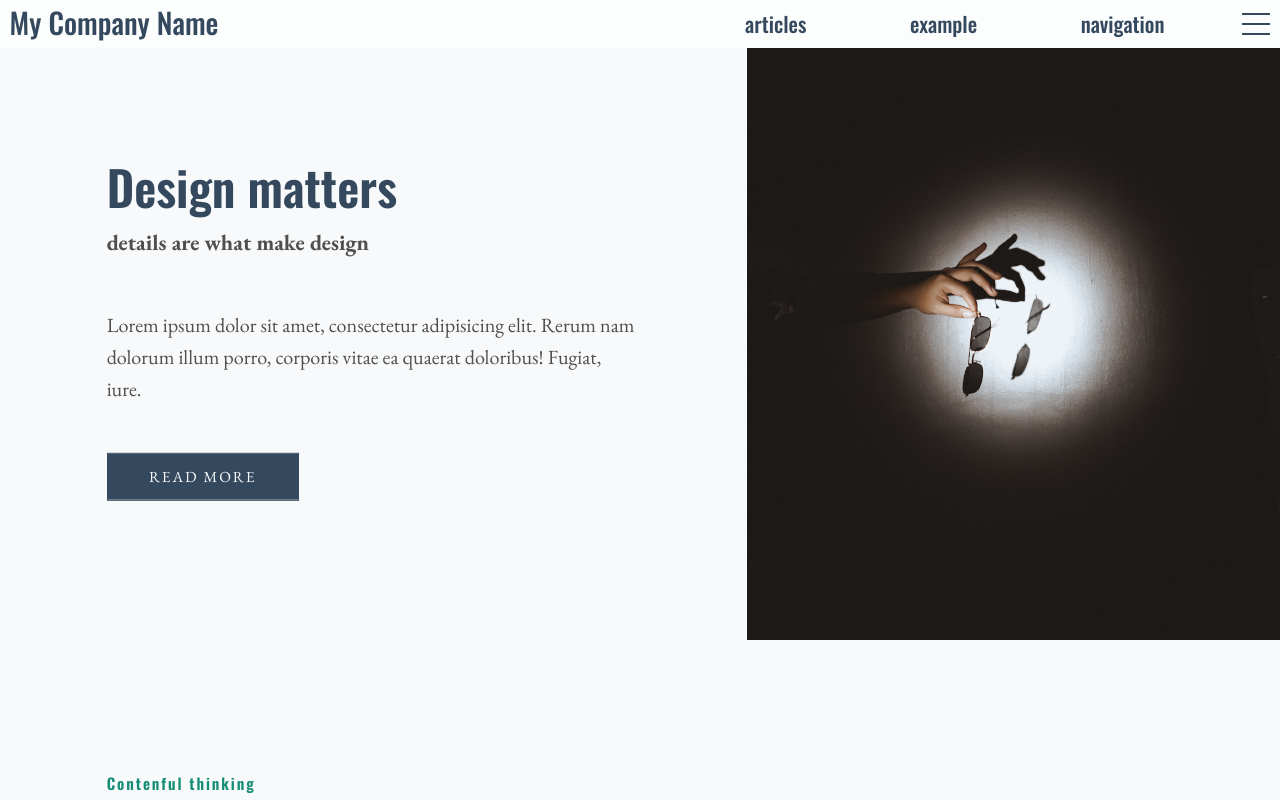
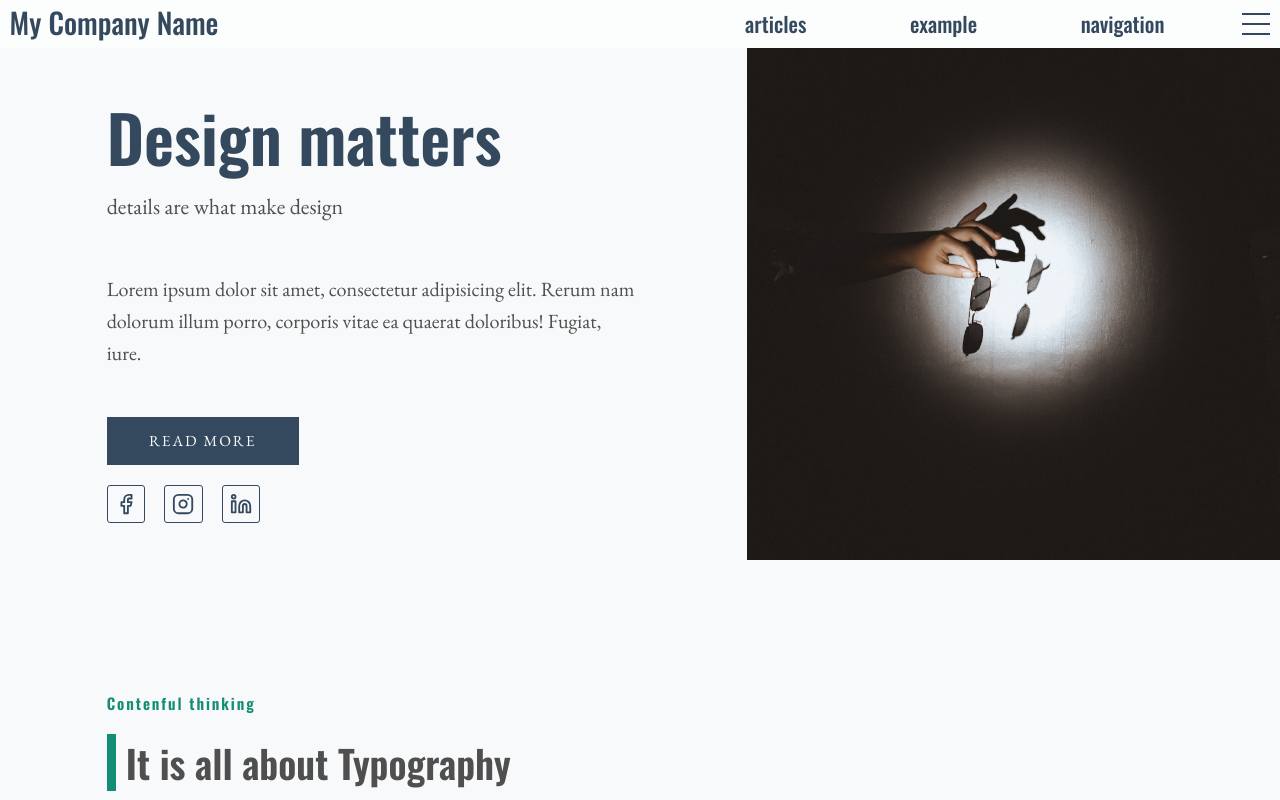
Before and after one commit to Vastlaan/showroom, a React (Create React App) app in the folder client/: page /example-1 in a window 1280 px wide. Shown: the top 800 px of the page. Built offline with nearby package versions, Linux system fonts and the light colour scheme.

Commit message:
Add social buttons to the header component

```diff
--- a/client/src/components/header1/index.jsx
+++ b/client/src/components/header1/index.jsx
@@ -1,7 +1,8 @@
 import React from 'react'
 import styled from 'styled-components'
 import Img from '../../img/header-1.jpg'
-import {respond, fonts} from '../../styles'
+import {respond, fonts, Button1, SocialButton1} from '../../styles'
+import {FiFacebook, FiInstagram, FiLinkedin} from 'react-icons/fi'
 
 export default function Header1() {
   return (
@@ -18,7 +19,12 @@ export default function Header1() {
           </p>
         </Para>
         <Buttons>
-          <Button>Read more</Button>
+          <Button1>Read more</Button1>
+          <div>
+            <SocialButton1><FiFacebook/></SocialButton1>
+            <SocialButton1><FiInstagram/></SocialButton1>
+            <SocialButton1><FiLinkedin/></SocialButton1>
+          </div>
         </Buttons>
 
       </Content>
@@ -32,24 +38,19 @@ export default function Header1() {
 const Container = styled.header`
   display: grid;
   grid-template-columns: repeat(12, 1fr);
-  grid-template-rows: repeat(12,minmax(8.3vh, 10rem));
 
-  ${()=>respond('l','grid-template-rows: repeat(12,1fr);')}
 `
-
 const Content = styled.div`
   grid-column: 2/-2;
-  grid-row: 1/8;
+  grid-row: 1/-1;
   display: flex;
   flex-direction:column;
   justify-content: center;
-  transform: translateY(-5rem);
+  z-index: 2;
 
 
   ${()=>respond('l',`
     grid-column: 2/7;
-    grid-row: 2/-2;
-    transform: translateY(-2rem);
   `)}
 
 `
@@ -57,81 +58,64 @@ const Headline = styled.div`
 
   h1{
     font-family: ${fonts.heading1};
-    font-size: 5rem;
-    color: ${p=>p.theme.secondary};
+    font-size: 6.8rem;
+    color: ${p=>p.theme.secondaryLight};
+
+    ${(p)=>respond('l',`
+      color: ${p.theme.secondary};
+    `)}
   }
   h3{
     font-family: ${fonts.para1};
     font-size: 2.3rem;
-    color: ${p=>p.theme.grey3};
+    font-weight: 400;
+    color: ${p=>p.theme.grey7};
+    ${(p)=>respond('l',`
+      color: ${p.theme.grey3};
+    `)}
   }
 `
 
 const Para = styled.div`
-  max-width: 60rem;
+  max-width: 30rem;
   margin: 5rem 0;
+  ${()=>respond('l',`
+    max-width: 60rem;
+  `)}
 
   p{
     font-family: ${fonts.para1};
     font-size: 2.1rem;
-    color: ${p=>p.theme.grey3};
+    color: ${p=>p.theme.grey8};
+    text-shadow: .2rem .2rem .2rem rgba(0,0,0,.9);
+    ${(p)=>respond('l',`
+      color: ${p.theme.grey3};
+      text-shadow: .2rem .2rem .2rem rgba(0,0,0,0);
+    `)}
   }
 `
 const Buttons = styled.div`
 
-`
-const Button = styled.button`
-  width: 20rem;
-  height: 5rem;
-  color: ${p=>p.theme.grey8};
-  border: 1px solid ${p=>p.theme.secondary};
-  background-color: transparent;
-  font-family: ${fonts.para1};
-  font-size: 1.6rem;
-  letter-spacing: .2rem;
-  text-transform: uppercase;
-  cursor: pointer;
-  transition: all .3s;
-  position:relative;
-  overflow: hidden;
-  z-index: 2;
-
-  &:after{
-    content: '';
-    display: block;
-    background-color: ${p=>p.theme.secondary};
-    width: 100%;
-    height: 100%;
-    position: absolute;
-    top: 0;
-    left: 0;
-    transition: all .3s;
-    z-index: -1;
-  }
-
-  &:hover{
-    border: 1px solid ${p=>p.theme.grey3};
-    color: ${p=>p.theme.grey3};
-    &:after{
-      top:100%;
+  div{
+    margin-top: 2rem;
+    display: flex;
+    button{
+      margin-right: 2rem;
     }
-  }
-
-  &:focus, :active{
-    outline: none;
   }
 `
 const Image =styled.div`
   grid-column: 1/-1;
-  grid-row: 8/-1;
-  max-height: calc(80vh - 5rem);
+  grid-row: 1/-1;
+  max-height: 60rem;
   overflow:hidden;
   display:flex;
   align-items: center;
 
   ${()=>respond('l',`
     grid-column: 8/-1;
-    grid-row: 1/-1;
+    max-height: calc(70vh - 5rem);
+
   `)}
 
   img{
--- /dev/null
+++ b/client/src/styles/buttons.js
@@ -0,0 +1,70 @@
+import styled from "styled-components";
+import { fonts } from "./fonts.js";
+import { respond } from "./respond";
+
+export const Button1 = styled.button`
+    width: 20rem;
+    height: 5rem;
+    color: ${(p) => p.theme.grey8};
+    border: 1px solid ${(p) => p.theme.secondary};
+    background-color: transparent;
+    font-family: ${fonts.para1};
+    font-size: 1.6rem;
+    letter-spacing: 0.2rem;
+    text-transform: uppercase;
+    cursor: pointer;
+    transition: all 0.3s;
+    position: relative;
+    overflow: hidden;
+    z-index: 2;
+
+    &:after {
+        content: "";
+        display: block;
+        background-color: ${(p) => p.theme.secondary};
+        width: 100%;
+        height: 100%;
+        position: absolute;
+        top: 0;
+        left: 0;
+        transition: all 0.3s;
+        z-index: -1;
+    }
+
+    &:hover {
+        border: 1px solid ${(p) => p.theme.grey3};
+        color: ${(p) => p.theme.grey3};
+        &:after {
+            top: 100%;
+        }
+    }
+
+    &:focus,
+    :active {
+        outline: none;
+    }
+`;
+
+export const SocialButton1 = styled.button`
+    width: 4rem;
+    height: 4rem;
+    display: flex;
+    justify-content: center;
+    align-items: center;
+    border: 1px solid ${(p) => p.theme.grey8};
+    border-radius: 3px;
+    background-color: transparent;
+    cursor: pointer;
+    transition: all 0.3s;
+
+    ${(p) => respond("l", `border: 1px solid ${p.theme.secondary};`)}
+
+    &:hover {
+        transform: scale(1.2);
+    }
+    svg {
+        font-size: 2.3rem;
+        color: ${(p) => p.theme.grey8};
+        ${(p) => respond("l", `color: ${p.theme.secondary};`)}
+    }
+`;
--- a/client/src/styles/index.js
+++ b/client/src/styles/index.js
@@ -1,5 +1,6 @@
 import { respond } from "./respond";
 import { colorsLight, colorsDark } from "./colors";
 import { fonts } from "./fonts";
+import { Button1, SocialButton1 } from "./buttons";
 
-export { colorsLight, colorsDark, respond, fonts };
+export { colorsLight, colorsDark, respond, fonts, Button1, SocialButton1 };
```
